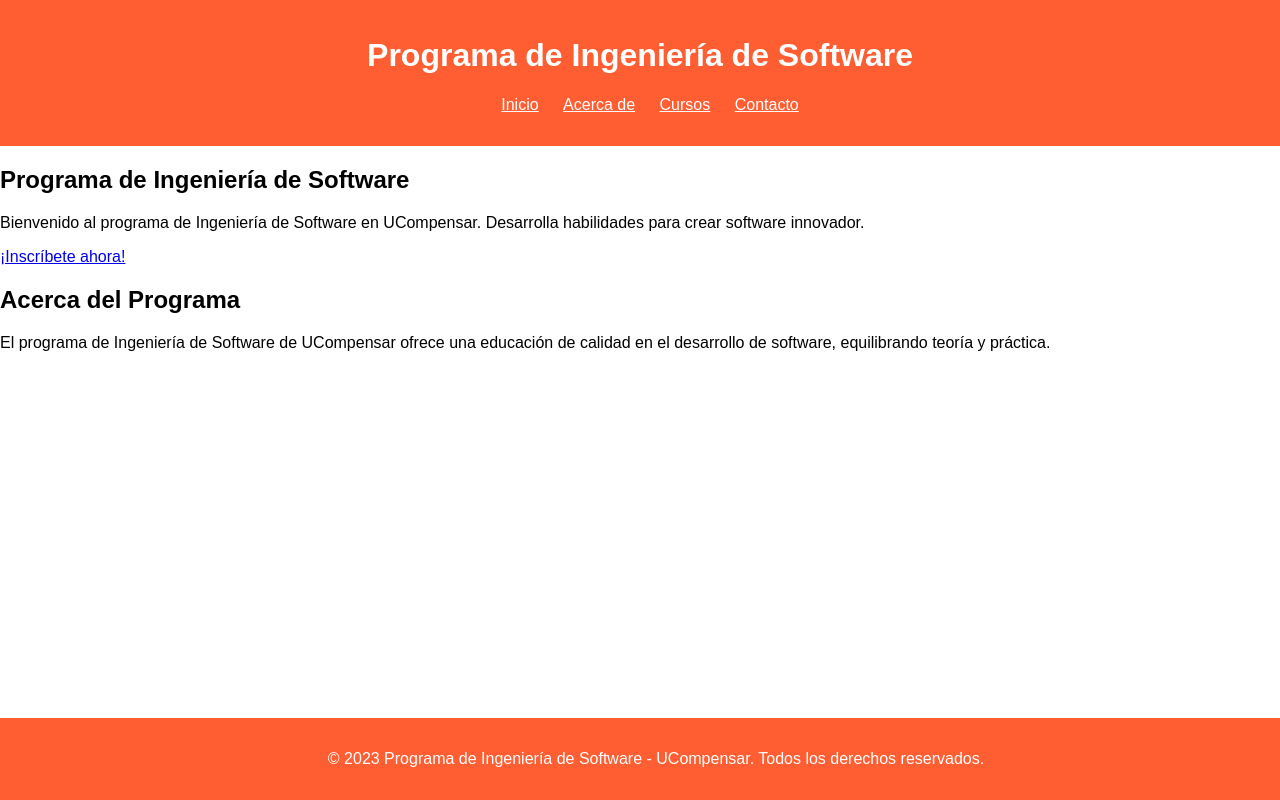
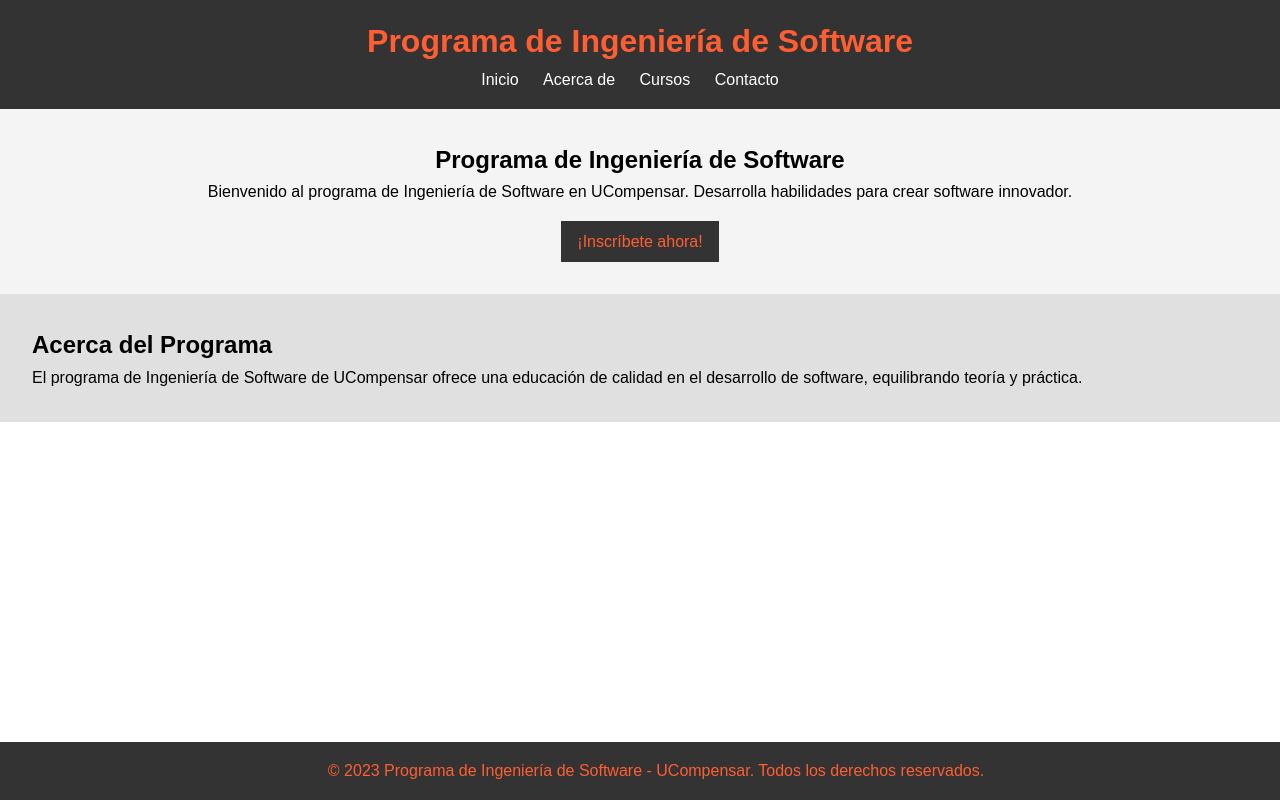
Before and after one commit to YamiMonti26/PaginaUcompensar, a plain HTML site: page index.html in a window 1280 px wide. Drawn offline with Linux system fonts and the light colour scheme.

Commit message:
styles.css

```diff
--- a/styles.css
+++ b/styles.css
@@ -1,12 +1,17 @@
-body {
-    font-family: Arial, sans-serif;
+/* Resetear estilos por defecto del navegador */
+body, h1, h2, p, ul {
     margin: 0;
     padding: 0;
 }
 
+body {
+    font-family: Arial, sans-serif;
+    line-height: 1.6;
+}
+
 header {
-    background-color: #FF5E33;
-    color: white;
+    background: #333;
+    color: #FF5E33;
     padding: 1rem;
     text-align: center;
 }
@@ -21,18 +26,33 @@ nav ul li {
 }
 
 nav ul li a {
-    color: white;
-    text-decoration: center;
+    color: #fff;
+    text-decoration: none;
 }
 
-.main-content {
-    padding: 20px;
+.hero {
+    background: #f4f4f4;
     text-align: center;
+    padding: 2rem;
+}
+
+.cta-button {
+    display: inline-block;
+    background: #333;
+    color: #FF5E33;
+    padding: 0.5rem 1rem;
+    text-decoration: none;
+    margin-top: 1rem;
+}
+
+.about {
+    padding: 2rem;
+    background: #e0e0e0;
 }
 
 footer {
-    background-color: #FF5E33;
-    color: white;
+    background: #333;
+    color: #FF5E33;
     text-align: center;
     padding: 1rem;
     position: fixed;
```
